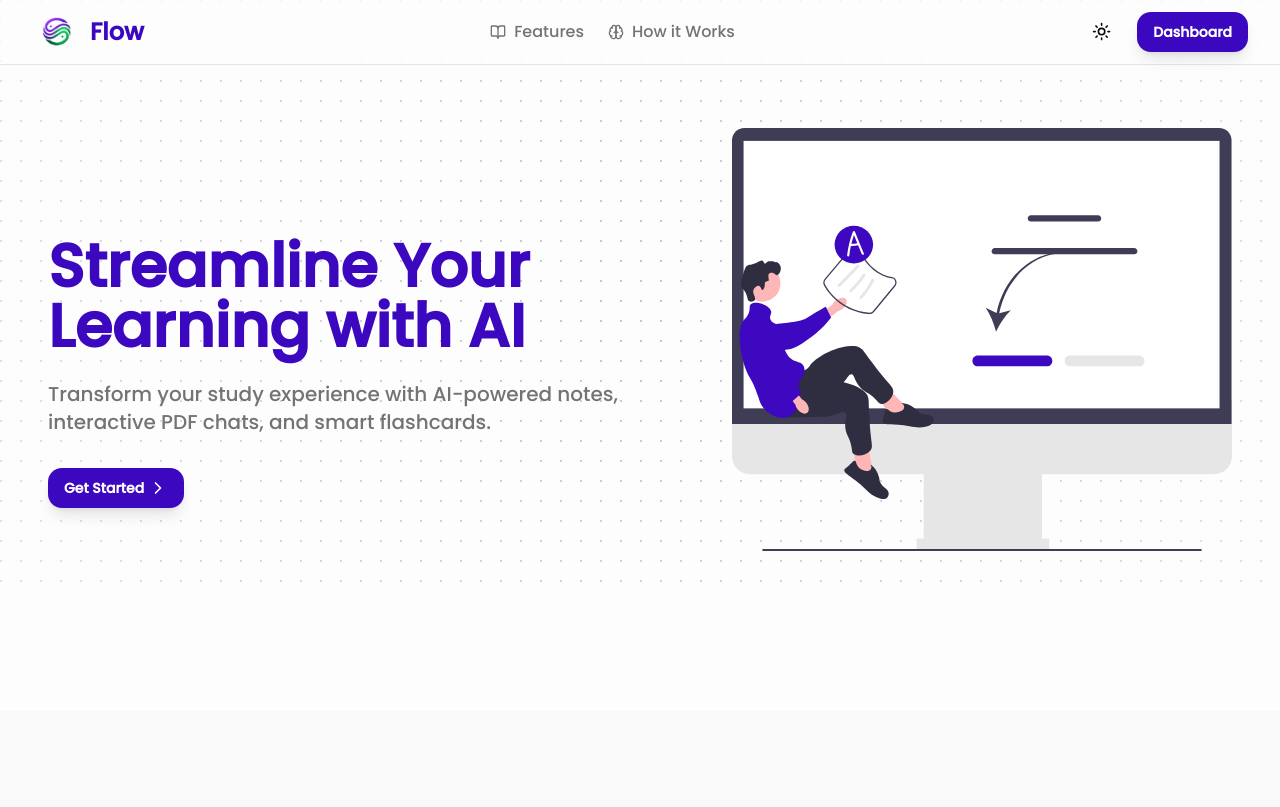
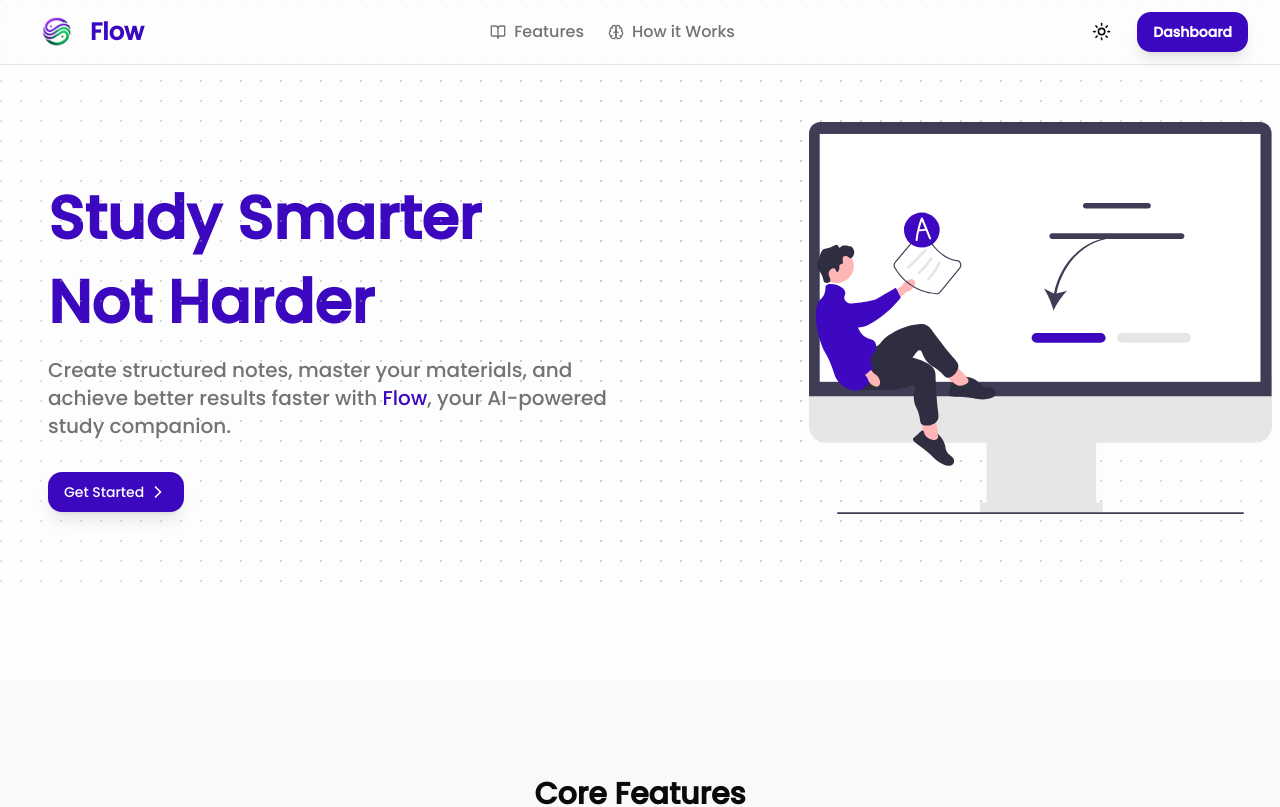
Before and after one commit to codify4/flow-platform, a Next.js app: page / in a window 1280 px wide. Shown: the top 807 px of the page. Built offline with nearby package versions, Linux system fonts and the light colour scheme.

Commit message:
hero finished

```diff
--- a/components/landing/hero.tsx
+++ b/components/landing/hero.tsx
@@ -3,23 +3,31 @@ import { cn } from "@/lib/utils"
 import Image from "next/image"
 import MainButton from "../main-button"
 import { ChevronRight } from "lucide-react"
+import BlurFade from "../ui/blur-fade"
 
 const Hero = () => {
   return (
     <div className="container mx-auto text-center">
       <div className="flex">
-        <div className="flex flex-row items-center justify-center">
+        <div className="flex flex-row items-center justify-center gap-36">
           <div className="flex flex-col items-center lg:items-start justify-center">
+            <BlurFade delay={0.3}>
               <div className="z-10 text-5xl md:text-6xl font-bold mb-6 text-primary lg:text-start">
-              Streamline Your Learning with AI
+                Study Smarter
               </div>
+              <div className="z-10 text-5xl md:text-6xl font-bold mb-6 text-primary lg:text-start">
+                Not Harder
+              </div>
+            </BlurFade>
+            <BlurFade delay={0.5} className="z-10">
               <p className="z-10 text-xl text-muted-foreground lg:text-start max-w-2xl mb-8">
-              Transform your study experience with AI-powered notes, interactive PDF chats, and smart flashcards.
+                Create structured notes, master your materials, and achieve better results faster with <span className="text-primary">Flow</span>, your AI-powered study companion.
               </p>
-
+            </BlurFade>
+            <BlurFade delay={0.5} className="z-10">
               <div className="flex gap-4 justify-center">
                 <MainButton
-                className="px-10 py-3 text-white font-semibold bg-primary"
+                  className="px-10 py-3 text-white font-semiboldbg-primary"
                   bgClick="#3D08BF"
                   bgHover="#3D08BF"
                 >
@@ -27,14 +35,17 @@ const Hero = () => {
                   <ChevronRight className="w-5 h-5 font-bold ml-1" />
                 </MainButton>
               </div>
+            </BlurFade>
           </div>
+          <BlurFade delay={0.7} className="z-10 hidden lg:flex">
             <Image
               src={"/hero-img.svg"}
               alt="hero"
-            className="z-10 hidden lg:flex  mx-auto mb-16"
+              className="z-10 hidden lg:flex mx-auto ml-10 mb-16"
               width={500}
               height={500}
             />
+          </BlurFade>
         </div>
       </div>
       <DotPattern
--- a/components/landing/navbar.tsx
+++ b/components/landing/navbar.tsx
@@ -1,11 +1,11 @@
 "use client";
 
-import { Button } from "@/components/ui/button";
 import { ModeToggle } from "@/components/mode-toggle";
 import { BookOpen, Brain } from "lucide-react";
 import Link from "next/link";
 import Image from "next/image";
 import MainButton from "../main-button";
+import { motion } from "framer-motion";
 
 export function Navbar() {
   return (
@@ -22,7 +22,9 @@ export function Navbar() {
             <span className="text-primary font-bold text-2xl">Flow</span>
           </Link>
           <div className="hidden md:flex gap-6">
-            <Link href="#features" className="flex items-center gap-2 text-muted-foreground hover:text-primary transition-colors">
+            <Link
+              href="#features"
+              className="flex items-center gap-2 text-muted-foreground hover:text-primary transition-colors" >
               <BookOpen className="h-4 w-4" />
               Features
             </Link>
--- /dev/null
+++ b/components/ui/blur-fade.tsx
@@ -0,0 +1,67 @@
+"use client";
+
+import { useRef } from "react";
+import {
+  AnimatePresence,
+  motion,
+  useInView,
+  UseInViewOptions,
+  Variants,
+} from "framer-motion";
+
+type MarginType = UseInViewOptions["margin"];
+
+interface BlurFadeProps {
+  children: React.ReactNode;
+  className?: string;
+  variant?: {
+    hidden: { y: number };
+    visible: { y: number };
+  };
+  duration?: number;
+  delay?: number;
+  yOffset?: number;
+  inView?: boolean;
+  inViewMargin?: MarginType;
+  blur?: string;
+}
+
+export default function BlurFade({
+  children,
+  className,
+  variant,
+  duration = 0.4,
+  delay = 0,
+  yOffset = 6,
+  inView = false,
+  inViewMargin = "-50px",
+  blur = "6px",
+}: BlurFadeProps) {
+  const ref = useRef(null);
+  const inViewResult = useInView(ref, { once: true, margin: inViewMargin });
+  const isInView = !inView || inViewResult;
+  const defaultVariants: Variants = {
+    hidden: { y: yOffset, opacity: 0, filter: `blur(${blur})` },
+    visible: { y: -yOffset, opacity: 1, filter: `blur(0px)` },
+  };
+  const combinedVariants = variant || defaultVariants;
+  return (
+    <AnimatePresence>
+      <motion.div
+        ref={ref}
+        initial="hidden"
+        animate={isInView ? "visible" : "hidden"}
+        exit="hidden"
+        variants={combinedVariants}
+        transition={{
+          delay: 0.04 + delay,
+          duration,
+          ease: "easeOut",
+        }}
+        className={className}
+      >
+        {children}
+      </motion.div>
+    </AnimatePresence>
+  );
+}
```
Lines whose indentation alone changed are shown as unchanged.
